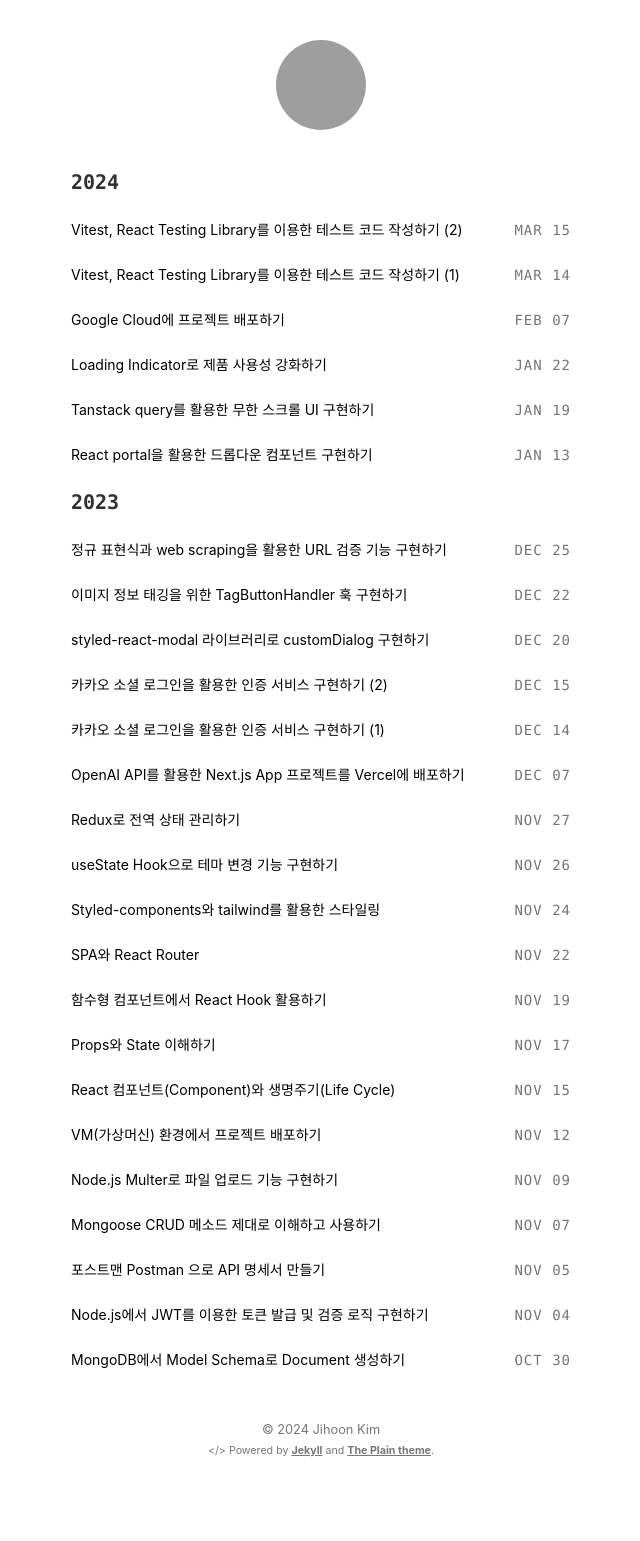
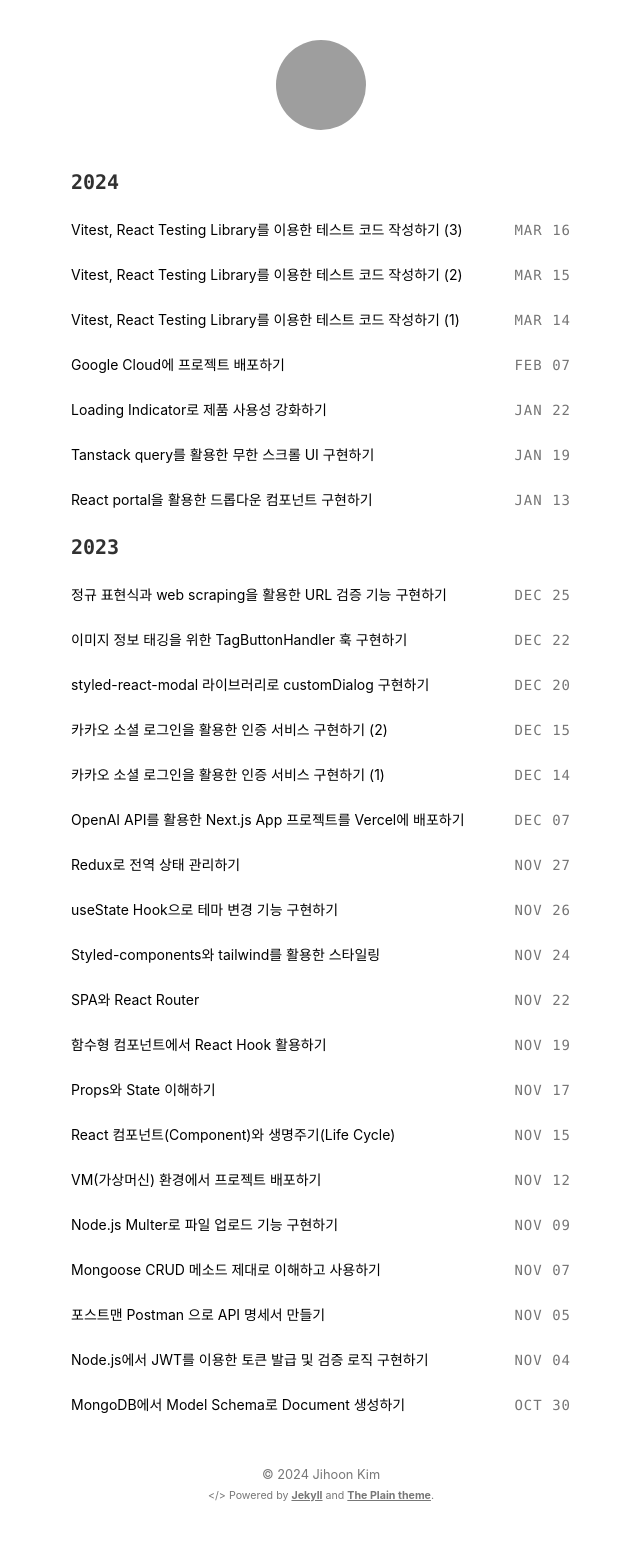
Before and after one commit to Ji-hoon/blog, a Jekyll site: the page built from index.html, in a window 1280 px wide. Shown: the whole page, without its empty margins (319-959 px from the left). Built offline with Jekyll 4.4.1, drawn with Linux system fonts in a browser that asks for light colours; before the commit the page ends 1496 px from its top, so only the background shows below that; part of the change alters nothing that is shown; grey boxes are pictures that could not be loaded.

Commit message:
Feat: tdd 3번째 포스팅 업로드

````diff
--- a/_posts/2024-03-15-run-test-with-vitest-and-rtl-2.md
+++ b/_posts/2024-03-15-run-test-with-vitest-and-rtl-2.md
@@ -23,12 +23,6 @@ updated: 2024-03-15 12:00
 
 [3. MSW로 mocking handler 설정하기](#3-msw로-mocking-handler-설정하기)
 
-<!-- [4. 로그인 테스트 시나리오 검증하기](#4-로그인-테스트-시나리오-검증하기)
-
-[5. 지출 내역, 자산 조회 시나리오 검증하기](#5-지출-내역-자산-조회-시나리오-검증하기)
-
-[6. 그룹 관리 시나리오 검증하기](#6-그룹-관리-시나리오-검증하기) -->
-
 &nbsp;
 
 ---
@@ -49,10 +43,9 @@ updated: 2024-03-15 12:00
 
 #### 지출 내역 시나리오
 
-1. 지출 내역 페이지 상단의 총 지출 금액과 지출 내역 리스트의 금액 값의 합이 일치해야 한다.
-2. 페이지 좌측의 월간 지출 내역 메뉴 클릭 시 날짜 표시 방식이 변경되고, 지출 내역이 업데이트 된다. (yyyy년 mm월)
-3. 개별 지출 내역을 클릭 시 "지출 내역 수정" 모달이 표시된다.
-4. 지출 내역 수정 모달 내에서 정보를 수정 후 하단의 컨펌 버튼 클릭 시 지출 내역이 업데이트 된다.
+1. 페이지 좌측의 월간 지출 내역 메뉴 클릭 시 날짜 표시 방식이 변경되고, 지출 내역이 업데이트 된다. (yyyy년 mm월)
+2. 개별 지출 내역을 클릭 시 "지출 내역 수정" 모달이 표시된다.
+3. 지출 내역 수정 모달 내에서 정보를 수정 후 하단의 컨펌 버튼 클릭 시 지출 내역이 업데이트 된다.
 
 #### 자산 조회 시나리오
 
@@ -280,7 +273,7 @@ afterAll(() => server.close()); // mock server 종료
 ```typescript
 import { expect, it, vi } from "vitest";
 import { logRoles, screen } from "@testing-library/react";
-import React, { useEffect, useState } from "react";
+import { useEffect, useState } from "react";
 import { userEventSetup } from "./utils/utils";
 import axios from "axios";
 
@@ -325,19 +318,7 @@ describe("샘플 테스트 그룹", () => {
 이번 글에서는 테스트 시나리오와 환경 설정, 그리고 MSW를 활용한 API mocking에 대해서 다뤄보았습니다. 이어지는 글에서는 마지막으로 애플리케이션 테스트 시나리오에 기반한 실제 테스트 코드를 작성해보도록 하겠습니다. 🥰
 
 
-<!--
-&nbsp;
-
-## 4. 로그인 테스트 시나리오 검증하기
-
-먼저 **Vite**를 사용하여 프로젝트를 생성해줍니다.
-
-&nbsp;
-
-## 5. 지출 내역, 자산 조회 시나리오 검증하기
-
-그럼 이제 간단한 샘플 테스트 코드를 작성해보겠습니다. 테스트 코드를 작성할 파일명은 `*.test.tsx` 형태로 **.test**를 붙여주어야 합니다. 테스트 코드는 기본적으로 **it** 명령어로 테스트 단위를 구분하며, **render** 메소드로 테스트할 컴포넌트를 불러오며, **expect** 메
--->
+> 다음 글 - Vitest, React Testing Library를 이용한 테스트 코드 작성하기 (3) : [링크](https://ji-hoon.github.io/blog/run-test-with-vitest-and-rtl-3)
 
 &nbsp;
 
--- /dev/null
+++ b/_posts/2024-03-16-run-test-with-vitest-and-rtl-3.md
@@ -0,0 +1,356 @@
+---
+title: Vitest, React Testing Library를 이용한 테스트 코드 작성하기 (3)
+updated: 2024-03-16 12:00
+---
+
+> '가계부를 부탁해' 프로젝트를 진행하며 작성한 내용입니다.
+
+[![project-logo](https://github.com/Ji-hoon/Home-accountant/raw/master/client/public/img-logo.png)](https://github.com/Ji-hoon/Home-accountant){:target="_blank"}
+
+&nbsp;
+
+이전 글에서 Mock Service Worker와 Custom Util 함수 등을 사용하여 테스트 코드를 재구성 해보았습니다. 이번에는 테스트 시나리오를 검증하는 실제 테스트 코드를 작성해 보도록 하겠습니다. (이번 프로젝트에서는 TDD를 고려하지 않고 애플리케이션 코드를 먼저 작성했기 때문에, 일반적인 순서의 테스트 코드 작성 절차를 따르지 않았음을 양해 부탁드립니다)
+
+> 이전 글 - Vitest, React Testing Library를 이용한 테스트 코드 작성하기 (2) : [링크](https://ji-hoon.github.io/blog/run-test-with-vitest-and-rtl-2)
+
+&nbsp;
+
+## 목차
+
+[1. 페이지 내 요소 검증하기](#1-페이지-내-요소-검증하기)
+
+[2. 페이지 이동 검증하기](#2-페이지-이동-검증하기)
+
+[3. loader 데이터에 따른 분기 처리 검증하기](#3-loader-데이터에-따른-분기-처리-검증하기)
+
+[4. portal을 사용하는 코드 검증하기](#4-portal을-사용하는-코드--검증하기)
+
+&nbsp;
+
+---
+
+&nbsp;
+
+## 1. 페이지 내 요소 검증하기
+
+이번 글에서 검증하려는 요구사항은 아래와 같습니다.
+
+1. [로그인] 사용자는 비로그인 상태에서 홈페이지 진입 시 랜딩 페이지를 확인할 수 있다.
+2. [로그인] 사용자는 랜딩 페이지에서 로그인 버튼을 클릭 시 로그인 페이지로 진입해야 한다.
+3. [로그인] 사용자는 로그인 성공 시, 애플리케이션 메인 페이지로 진입해야 한다.
+4. [지출 내역] 개별 지출 내역을 클릭 시 "지출 내역 수정" 모달이 표시된다.
+
+기 작성된 애플리케이션 코드에서는 페이지 접근 시`useLoaderData` 값으로 **로컬 스토리지**에 담긴 **로그인 정보**를 확인한 뒤, 그 결과값을 `loader data`로 넘겨주고, `RootPage`에서 이를 판별하여 `LandingPage` 또는 `MainPage`로 라우팅 분기를 시켜주고 있습니다.
+
+먼저 1번 요구사항에 대한 테스트 코드를 작성해보겠습니다.
+
+> /src/tests/Scenario.test.tsx
+
+```typescript
+import { describe, expect, it, vi } from "vitest";
+import { screen } from "@testing-library/react";
+import { userEventSetup } from "./utils/utils";
+import { emptyMockUserLoaderData } from "./mocks/useLoaderData";
+import LandingPage from "../pages/Landing/LandingPage";
+
+describe("[테스트 시나리오]", () => {
+  it("사용자는 비로그인 상태에서 홈페이지 진입 시 랜딩 페이지를 확인할 수 있다.", async () => {
+    userEventSetup(
+      [{ path: "/", jsx: <LandingPage /> }],
+      emptyMockUserLoaderData,
+    );
+
+    const loginButtonElements = await screen.findAllByRole("button", {
+      name: /로그인 하러가기/i,
+    });
+
+    expect(loginButtonElements[0]).toBeInTheDocument();
+  });
+});
+```
+
+> /src/tests/mocks/useLoaderData.ts
+
+```typescript
+import { vi } from "vitest";
+
+// loader 인자로 전달할 mock value 값
+export const emptyMockUserLoaderData = vi.fn().mockReturnValue({
+  result: {},
+});
+```
+
+**파일**과 **describe** 단위로 시나리오를 구분하여 작성했습니다. 이전 글에서 작성했던 utils 파일에서 `userEventSetup` 메소드를 import하여 사용합니다. 이 때 `loader`에 빈 객체가 담긴 mock data를 전달하여 로그인된 계정 정보가 없는 상태를 만들고, 렌더링된 화면에 "**로그인 하러가기**" 라는 버튼이 존재하는지 `findAllByRole` 메소드로 탐색합니다. 디자인상 동일한 레이블을 가진 버튼이 2개가 존재하므로 여러개를 찾고자 할 경우에 `findAll***` 을 사용합니다. 2개 이상이 match되면 `find***` 메소드를 사용한 경우 테스트가 실패하게 되므로, 찾고자 하는 요소에 따라서 적절히 사용해야 합니다.
+
+&nbsp;
+
+![test failed](/blog/assets/posts/asset-tdd-test-failed-with-single-query.png)
+
+&nbsp;
+
+## 2. 페이지 이동 검증하기
+
+다음은 2번 요구사항에 대한 테스트 코드를 추가해보겠습니다.
+
+> /src/tests/Scenario.test.tsx
+
+```typescript
+import { describe, expect, it, vi } from "vitest";
+import { screen } from "@testing-library/react";
+import { userEventSetup } from "./utils/utils";
+import { emptyMockUserLoaderData } from "./mocks/useLoaderData";
+import LandingPage from "../pages/Landing/LandingPage";
+import LoginPage from "../pages/login/LoginPage";
+
+...
+
+describe("[테스트 시나리오]", () => {
+  ...
+
+  it("사용자는 랜딩 페이지에서 로그인 버튼을 클릭 시 로그인 페이지로 진입해야 한다.", async () => {
+    const { user } = userEventSetup(
+      [
+        { path: "/", jsx: <LandingPage /> },
+        { path: "/login", jsx: <LoginPage /> },
+      ],
+      emptyMockUserLoaderData
+    );
+
+    const loginButtonElements = await screen.findAllByRole("button", {
+      name: /로그인 하러가기/i,
+    });
+    await user.click(loginButtonElements[0]);
+
+    const loginHeaderElement = await screen.findByRole("heading", {
+      name: /자산 관리를 시작해보세요/i,
+    });
+    expect(loginHeaderElement).toBeInTheDocument();
+
+    const kakaoLoginButtonElement = await screen.findByRole("button", {
+      name: /카카오 계정으로 로그인/i,
+    });
+    expect(kakaoLoginButtonElement).toHaveAttribute("id", "kakao");
+    screen.debug();
+  });
+});
+```
+
+새로운 테스트를 작성합니다. 이번에는 **로그인 하러가기** 버튼을 클릭 시 새로운 router path로 이동하는지 검증하기 위해, `/login` path에 렌더링할 `LoginPage` 컴포넌트를 추가해줍니다. 로그인 페이지 컴포넌트에는 "**지금 자산 관리를 시작해보세요**" 라는 문구를 가진 `h3` 엘리먼트와 "**카카오 계정으로 로그인**" 이라는 레이블과 `id`로 `kakao`라는 값을 가지는 버튼이 존재합니다. 1번과 마찬가지로 `findByRole` 메소드로 페이지가 정상적으로 이동되어 해당 요소들이 화면에 존재하는 지 검증합니다. 다음은 마지막 3번 요구사항을 검증하는 테스트 코드를 작성해보겠습니다.
+
+&nbsp;
+
+## 3. loader 데이터에 따른 분기 처리 검증하기
+
+3번 요구사항도 마찬가지로 새로운 테스트 함수로 작성합니다. 이번에는 빈 loader data 대신 **계정 정보**를 담고 있는 `mock data`를 `loader` 값으로 전달하여 **로그인** 상태일 때 `MainPage`로 이동하는지 검증합니다. `MainPage` 렌더링 시 사용되는 API 응답값을 mock handler로 정의해야 하는데요. `/src/tests/mocks/handlers.ts`파일에 정의된 mock handler 대신 현재 테스트에서 임시적으로 사용할 mock handler를 `server.resetHandlers` 메소드를 사용하여  재설정할 수 있습니다. (동일한 API 주소에 대한 mock handler라면, 테스트 내부에 정의된 resetHandlers가 리턴하는 값이 우선순위를 갖습니다.)
+
+> /src/tests/Scenario.test.tsx
+
+```typescript
+import { describe, expect, it, vi } from "vitest";
+import { screen, waitFor } from "@testing-library/react";
+import { userEventSetup } from "./utils/utils";
+import { emptyMockUserLoaderData, mockUserLoaderData } from "./mocks/useLoaderData";
+import LandingPage from "../pages/Landing/LandingPage";
+import LoginPage from "../pages/Login/LoginPage";
+import MainPage from "../pages/Main/MainPage";
+import { server } from "./mocks/server";
+import { http, HttpResponse } from "msw";
+
+...
+
+describe("[테스트 시나리오]", () => {
+  ...
+
+  it("사용자는 로그인 성공 시, 애플리케이션 메인 페이지로 진입해야 한다.", async () => {
+    server.resetHandlers(
+      http.get(`${import.meta.env.VITE_BACKEND_URL}/api/expenses`, async () => {
+        return HttpResponse.json([]);
+      }),
+      http.get(
+        `${import.meta.env.VITE_BACKEND_URL}/api/expenses/amounts`,
+        async () => {
+          return HttpResponse.json(0);
+        }
+      ),
+      http.get(`${import.meta.env.VITE_BACKEND_URL}/api/groups`, async () => {
+        return HttpResponse.json({
+          message: "그룹 조회에 성공했습니다.",
+          groupInfo: {
+            _id: "abced",
+            name: "훈님의 가계부",
+            members: [
+              {
+                userId: "12345",
+                role: "OWNER",
+                joinedAt: "2024-01-29T05:52:29.299Z",
+                _id: null,
+              },
+            ],
+          },
+        });
+      })
+    );
+
+    userEventSetup(
+      [
+        { path: "/", jsx: <MainPage /> },
+        { path: "/main/expenses", jsx: <MainPage /> },
+        { path: "/main/expenses/weekly", jsx: <MainPage /> },
+        { path: "/login", jsx: <LoginPage /> },
+      ],
+      mockUserLoaderData
+    );
+
+    await waitFor(
+      () => {
+        const expenseFloatingButtonElement = screen.getByRole("button", {
+          name: /지출 내역 추가/i,
+        });
+        expect(expenseFloatingButtonElement).toBeInTheDocument();
+        screen.debug();
+      },
+      { timeout: 1000 }
+    );
+  });
+});
+```
+> /src/tests/mocks/useLoaderData.ts
+
+```typescript
+import { vi } from "vitest";
+
+...
+
+// 로그인된 계정 정보를 담고 있는 mock return value를 정의
+export const mockUserLoaderData = vi.fn().mockReturnValue({
+  result: {
+    userId: "12345",
+    nickname: "테스터",
+    profile: "/img-default-profile.png",
+    currentGroup: "abced",
+    currentRole: "OWNER",
+  },
+});
+```
+
+이번 테스트 코드에는 `waitFor` 라는 메소드를 추가했습니다. `testing-library`에서 import 할 수 있으며, 이 메소드는 페이지 이동 또는 비동기 작업으로 인해 렌더링이 지연되는 경우 데이터를 정상적으로 가져오지 않을 수 있는 우려가 있다면 `timeout`에 지정된 시간까지 `waitFor` 콜백함수에 작성된 코드를 지연 시킨 후 `timeout` 시간이 지난 후에 실행시키는 함수입니다. (timeout의 단위는 ms, 1000 = 1초)
+
+> 참고 - Async Methods (Testing Library) : [링크](https://testing-library.com/docs/dom-testing-library/api-async/#waitfor){:target="_blank"}
+
+&nbsp;
+
+## 4. portal을 사용하는 코드 검증하기
+
+마지막으로 Modal, Dropdown 처럼 `React Portal`을 사용한 `Dialog` 요소를 검증하는 코드를 작성해보도록 하겠습니다.
+
+> /src/tests/Scenario.test.tsx
+
+```typescript
+import { describe, expect, it, vi } from "vitest";
+import { screen, waitFor } from "@testing-library/react";
+import { userEventSetup } from "./utils/utils";
+import { emptyMockUserLoaderData, mockUserLoaderData } from "./mocks/useLoaderData";
+import LandingPage from "../pages/Landing/LandingPage";
+import LoginPage from "../pages/Login/LoginPage";
+import MainPage from "../pages/Main/MainPage";
+import { server } from "./mocks/server";
+import { http, HttpResponse } from "msw";
+import Dialog from "../components/dialog/Dialog";
+
+...
+
+describe("[테스트 시나리오]", () => {
+  ...
+
+  it("개별 지출 내역을 클릭 시 '지출 내역 수정' 모달이 표시된다.", async () => {
+    server.resetHandlers(
+      http.get(`${import.meta.env.VITE_BACKEND_URL}/api/expenses`, async () => {
+        return HttpResponse.json([
+          {
+            _id: "65b9c7bc62cbeb63b583e64f",
+            amounts: 27500,
+            businessName: "컬리",
+            date: new Date("2024-01-28T15:00:00.000Z").toISOString(),
+            isRecurring: "일시불",
+            category: "식비",
+            owner: "훈",
+          },
+        ]);
+      }),
+    )
+
+    const mainWithDialog = () => {
+      return (
+        <>
+          <MainPage />
+          <Dialog />
+        </>
+      );
+    };
+
+    const { user, container } = userEventSetup(
+      [
+        { path: "/", jsx: <MainPage />, },
+        { path: "/main/expenses", jsx: <MainPage /> },
+        { path: "/main/expenses/weekly", jsx: mainWithDialog(), },
+        { path: "/main/expenses/monthly", jsx: mainWithDialog(), },
+        { path: "/login", jsx: <LoginPage /> },
+      ],
+      mockUserLoaderData,
+    );
+
+    // react portal을 사용하는 Dialog 컴포넌트가 사용할 dialog div를 임의 추가
+    const portalRoot = document.createElement("div");
+    portalRoot.setAttribute("id", "dialog");
+    document.body.appendChild(portalRoot);
+
+    await waitFor(
+      () => {
+        const listItem = screen.getByRole("list", { name: "" });
+        expect(listItem.style.pointerEvents).toBe("");
+        screen.debug();
+      },
+      { timeout: 1000 },
+    );
+
+    const expenseList = await screen.findAllByTestId("expense-item", {
+      exact: false,
+    });
+
+    const filteredItem = expenseList.find(
+      (item) => item.getAttribute("id") === "65b9c7bc62cbeb63b583e64f",
+    );
+    expect(filteredItem).toBeInTheDocument();
+    await user.click(filteredItem as Element);
+
+    const modalSubmit = await screen.findByRole("button", {
+      name: "지출 내역 수정",
+    });
+    expect(modalSubmit).toBeInTheDocument();
+
+    screen.debug();
+  });
+});
+```
+
+`Dialog` 컴포넌트는 DOM에서 id가 dialog인 div 요소를 찾고, 해당 요소 하위에 Dialog 요소를 렌더링하게 됩니다. 보통 이 요소는 `index.html`에 정의하게 되는데요. 따라서 테스트 코드 상에서 해당 요소를 대신 사용할 신규 요소를 렌더링 시 추가하여 사용합니다.
+
+&nbsp;
+
+또한 이전 섹션에서 다뤘던 `server.resetHandlers`를 통해 지출 내역에 불러올 API 응답값을 mock handler로 작성하고, 1개의 지출 내역이 표시되도록 합니다. 렌더링된 화면에서 해당 id를 가진 요소를 찾고 클릭 이벤트를 실행시킨 뒤, 모달 내에 "**지출 내역 수정**" 레이블을 가진 `submit` 버튼이 존재하는지 검증합니다.
+
+&nbsp;
+
+![test scenario passed](/blog/assets/posts/asset-tdd-test-scenario-passed.png)
+
+&nbsp;
+
+
+#### 참고하면 좋은 링크
+
+- it과 test의 차이 : [링크](https://puleugo.tistory.com/141){:target="_blank"}
+- React portal을 활용한 드롭다운 컴포넌트 구현하기 : [링크](https://ji-hoon.github.io/blog/implement-dropdown-with-react-portal){:target="_blank"}
+
+&nbsp;
+
+> 태그 Tag : #react #vitest #react-testing-library #vite #tdd
````
Also changed, not shown: assets/posts/asset-tdd-test-failed-with-single-query.png (added), assets/posts/asset-tdd-test-scenario-passed.png (added).
